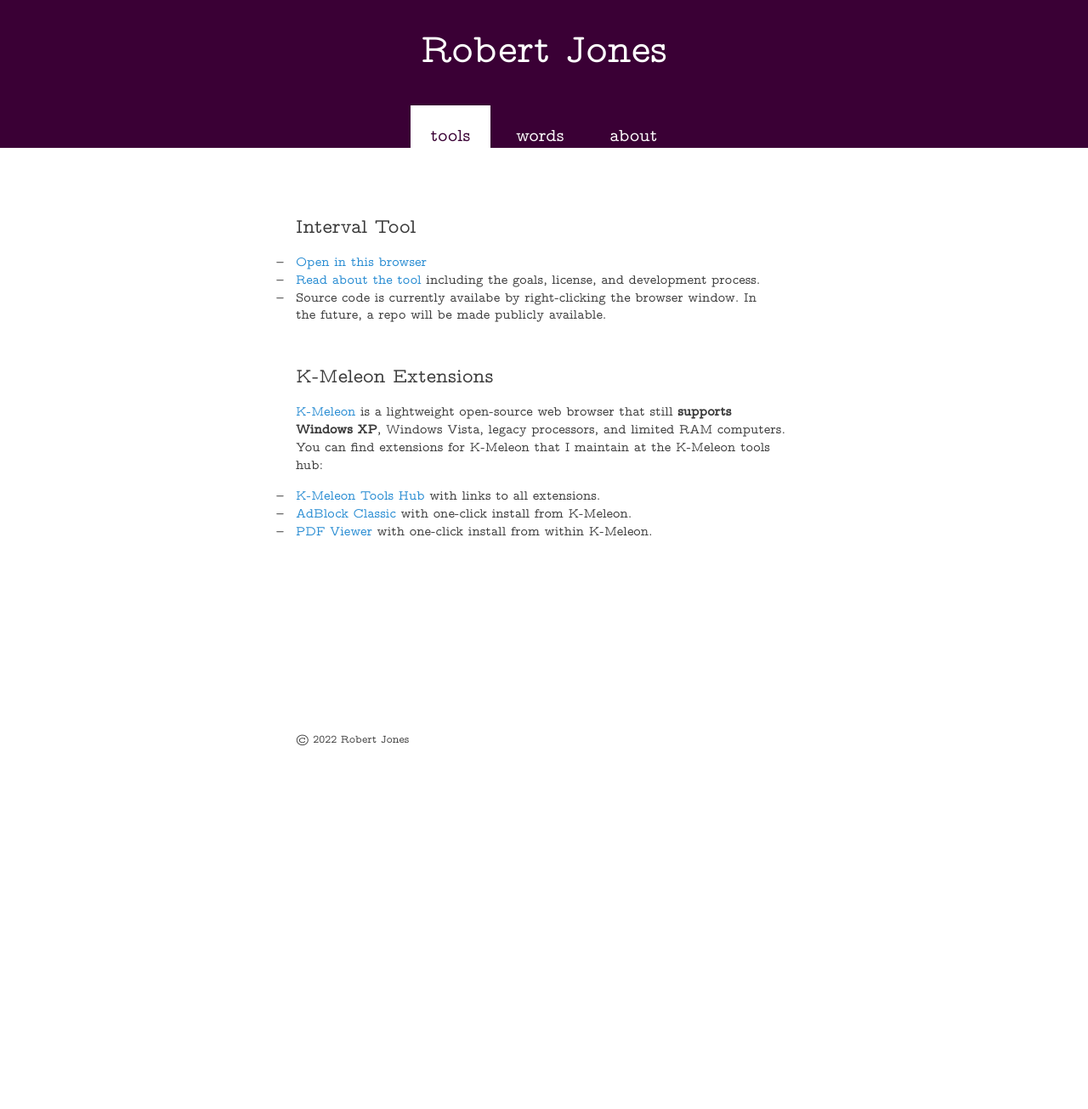
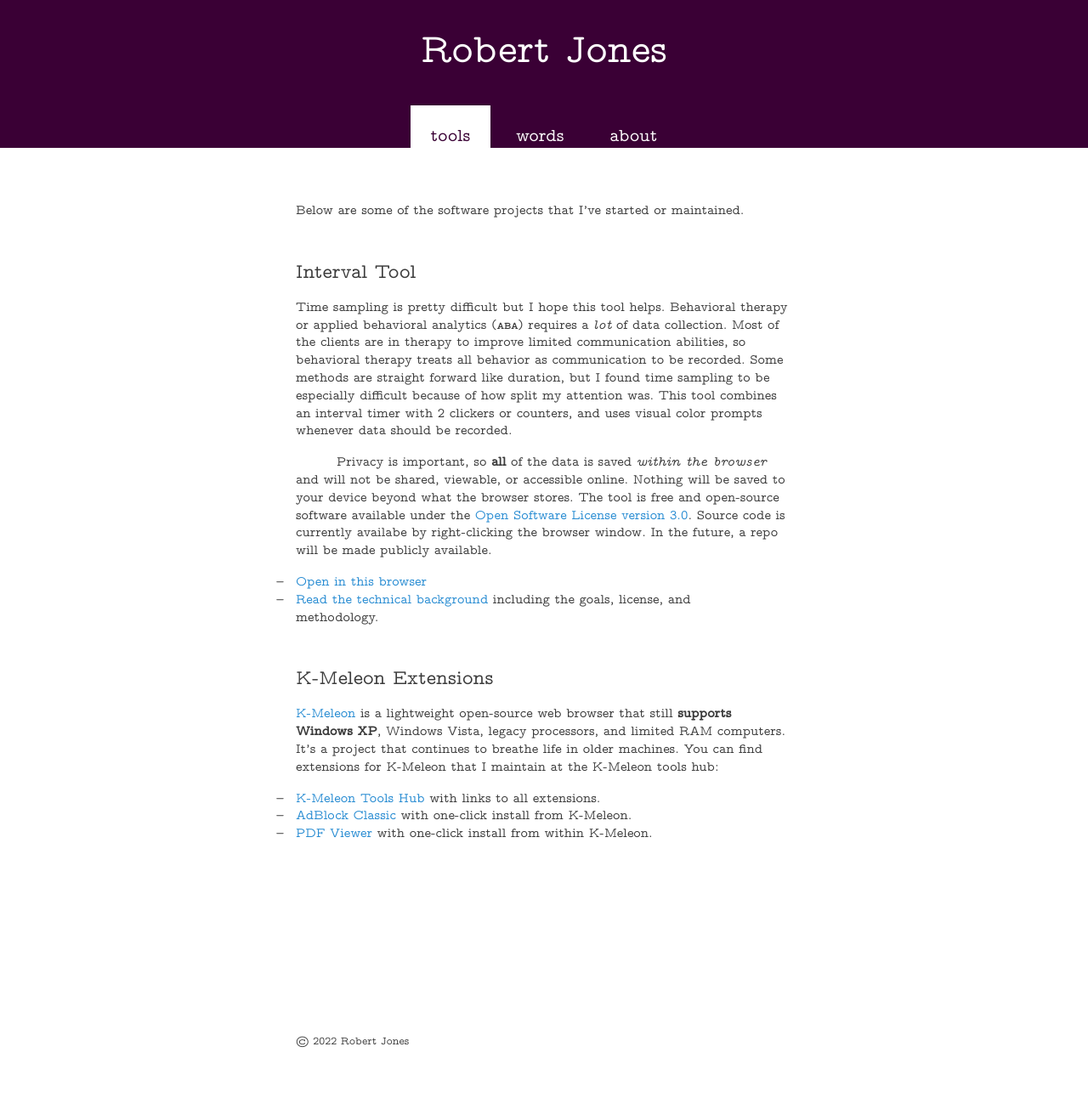
Before and after one commit to rjjiii/rjjiii.github.io, a Jekyll site: the page built from tools.md, in a window 1280 px wide. Shown: the whole page at 85% size. Built offline with Jekyll 4.4.1, drawn with Linux system fonts in a browser that asks for light colours; before the commit the page ends 950 px from its top, so only the background shows below that.

Commit message:
Update tools.md

```diff
--- a/tools.md
+++ b/tools.md
@@ -5,15 +5,20 @@ title: Tools
 permalink: /tools/
 ---
 
+Below are some of the software projects that I've started or maintained.
+
 ## Interval Tool
 
+Time sampling is pretty difficult but I hope this tool helps. Behavioral therapy or applied behavioral analytics (<abbr>ABA</abbr>) requires a _lot_ of data collection. Most of the clients are in therapy to improve limited communication abilities, so behavioral therapy treats all behavior as communication to be recorded. Some methods are straight forward like duration, but I found time sampling to be especially difficult because of how split my attention was. This tool combines an interval timer with 2 clickers or counters, and uses visual color prompts whenever data should be recorded.
+
+Privacy is important, so **all** of the data is saved _within the browser_ and will not be shared, viewable, or accessible online. Nothing will be saved to your device beyond what the browser stores. The tool is free and open-source software available under the [Open Software License version 3.0](https://rjjiii.com/license/). Source code is currently availabe by right-clicking the browser window. In the future, a repo will be made publicly available.
+
 - [Open in this browser]({{ site.baseurl }}/clicker.html)
-- [Read about the tool](https://rjjiii.com/tools/interval/) including the goals, license, and development process.
-- Source code is currently availabe by right-clicking the browser window. In the future, a repo will be made publicly available.
+- [Read the technical background](https://rjjiii.com/tools/interval/) including the goals, license, and methodology.
 
 ## K-Meleon Extensions
 
-[K-Meleon](http://kmeleonbrowser.org) is a lightweight open-source web browser that still **supports Windows XP**, Windows Vista, legacy processors, and limited RAM computers. You can find extensions for K-Meleon that I maintain at the K-Meleon tools hub:
+[K-Meleon](http://kmeleonbrowser.org) is a lightweight open-source web browser that still **supports Windows XP**, Windows Vista, legacy processors, and limited RAM computers. It's a project that continues to breathe life in older machines. You can find extensions for K-Meleon that I maintain at the K-Meleon tools hub:
 
 - [K-Meleon Tools Hub](https://rjjiii.com/K-Meleon/) with links to all extensions.
 - [AdBlock Classic](https://rjjiii.com/K-Meleon/AdBlockClassic/) with one-click install from K-Meleon.
```
